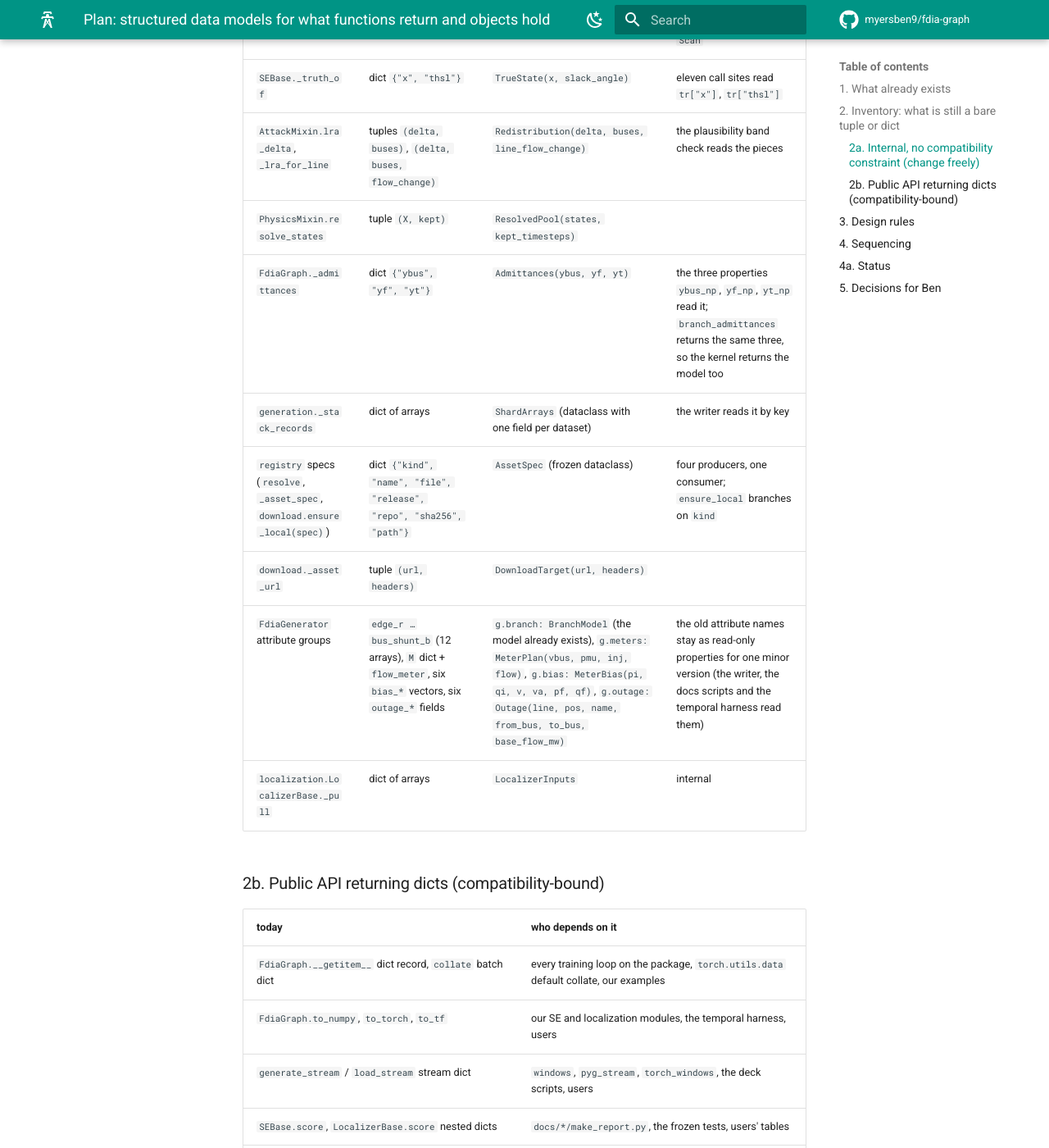
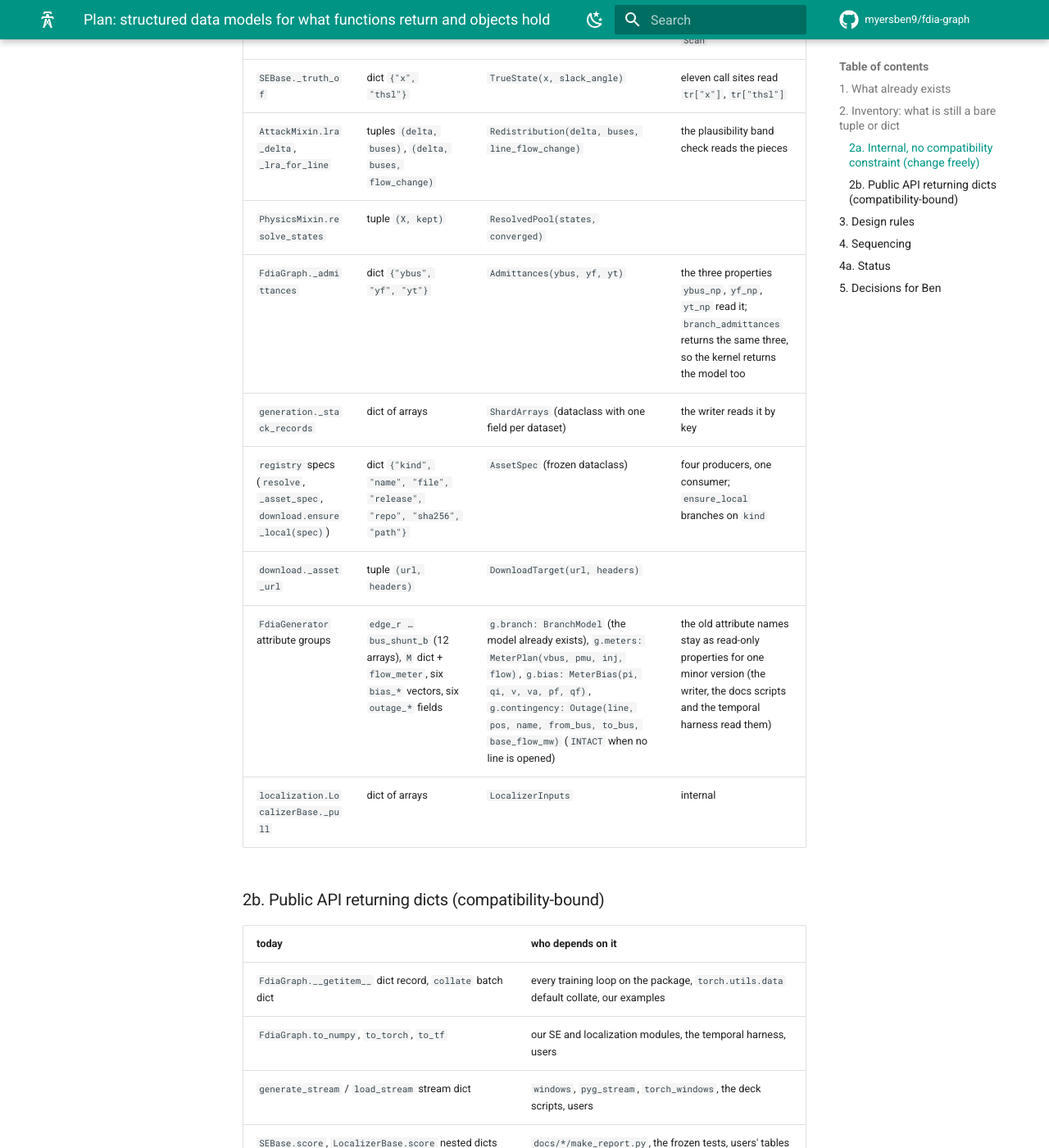
Before and after one commit to myersben9/fdia-graph, an MkDocs documentation site: the page built from docs/DATA_MODELS_PLAN.md, in a window 1280 px wide and 1400 px high, scrolled down 1611 px. Shown: the whole window at 82% size. Built offline with MkDocs 1.6.1 and Material for MkDocs 9.7.7, drawn with Linux system fonts in a browser that asks for light colours; comment, search, counter and statistics services are not loaded; some of the changed text lies outside the part shown.

Commit message:
Review: sign the LRA flow change, fix the plan's model names, correct the JSON claim

```diff
--- a/docs/DATA_MODELS_PLAN.md
+++ b/docs/DATA_MODELS_PLAN.md
@@ -38,12 +38,12 @@
 | `MeasurementMixin.emit_from_state`, `emit` | 4-tuple `(nx, nm, ex, em)` | `Scan(node_x, node_m, edge_x, edge_m)` | called at seven sites, always unpacked positionally; `Frame` already holds the same four fields, so `Frame` can be built from a `Scan` |
 | `SEBase._truth_of` | dict `{"x", "thsl"}` | `TrueState(x, slack_angle)` | eleven call sites read `tr["x"]`, `tr["thsl"]` |
 | `AttackMixin.lra_delta`, `_lra_for_line` | tuples `(delta, buses)`, `(delta, buses, flow_change)` | `Redistribution(delta, buses, line_flow_change)` | the plausibility band check reads the pieces |
-| `PhysicsMixin.resolve_states` | tuple `(X, kept)` | `ResolvedPool(states, kept_timesteps)` | |
+| `PhysicsMixin.resolve_states` | tuple `(X, kept)` | `ResolvedPool(states, converged)` | |
 | `FdiaGraph._admittances` | dict `{"ybus", "yf", "yt"}` | `Admittances(ybus, yf, yt)` | the three properties `ybus_np`, `yf_np`, `yt_np` read it; `branch_admittances` returns the same three, so the kernel returns the model too |
 | `generation._stack_records` | dict of arrays | `ShardArrays` (dataclass with one field per dataset) | the writer reads it by key |
 | `registry` specs (`resolve`, `_asset_spec`, `download.ensure_local(spec)`) | dict `{"kind", "name", "file", "release", "repo", "sha256", "path"}` | `AssetSpec` (frozen dataclass) | four producers, one consumer; `ensure_local` branches on `kind` |
 | `download._asset_url` | tuple `(url, headers)` | `DownloadTarget(url, headers)` | |
-| `FdiaGenerator` attribute groups | `edge_r … bus_shunt_b` (12 arrays), `M` dict + `flow_meter`, six `bias_*` vectors, six `outage_*` fields | `g.branch: BranchModel` (the model already exists), `g.meters: MeterPlan(vbus, pmu, inj, flow)`, `g.bias: MeterBias(pi, qi, v, va, pf, qf)`, `g.outage: Outage(line, pos, name, from_bus, to_bus, base_flow_mw)` | the old attribute names stay as read-only properties for one minor version (the writer, the docs scripts and the temporal harness read them) |
+| `FdiaGenerator` attribute groups | `edge_r … bus_shunt_b` (12 arrays), `M` dict + `flow_meter`, six `bias_*` vectors, six `outage_*` fields | `g.branch: BranchModel` (the model already exists), `g.meters: MeterPlan(vbus, pmu, inj, flow)`, `g.bias: MeterBias(pi, qi, v, va, pf, qf)`, `g.contingency: Outage(line, pos, name, from_bus, to_bus, base_flow_mw)` (`INTACT` when no line is opened) | the old attribute names stay as read-only properties for one minor version (the writer, the docs scripts and the temporal harness read them) |
 | `localization.LocalizerBase._pull` | dict of arrays | `LocalizerInputs` | internal |
 
 ### 2b. Public API returning dicts (compatibility-bound)
```
Also changed, not shown: other parts of docs/DATA_MODELS_PLAN.md (+1 -1 lines), 2 other files.
